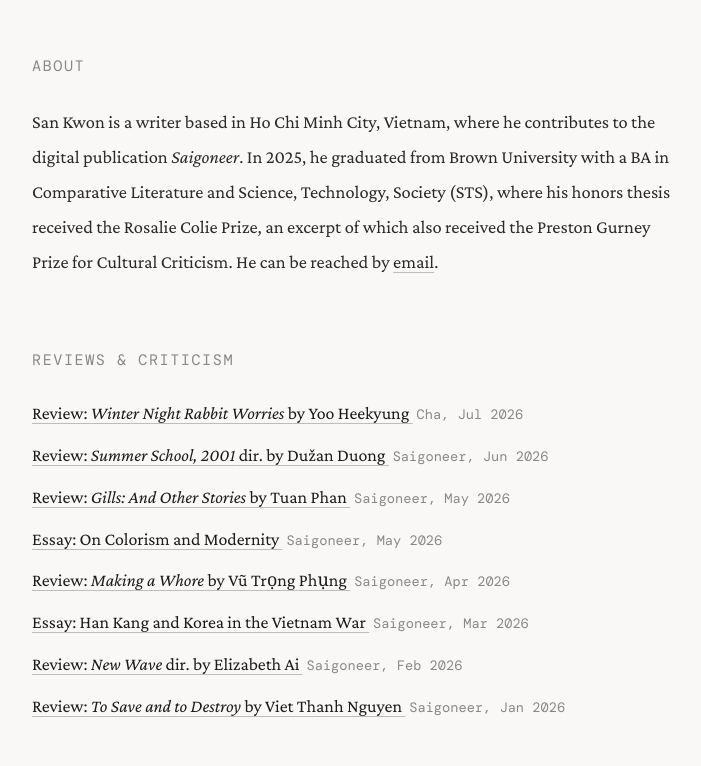
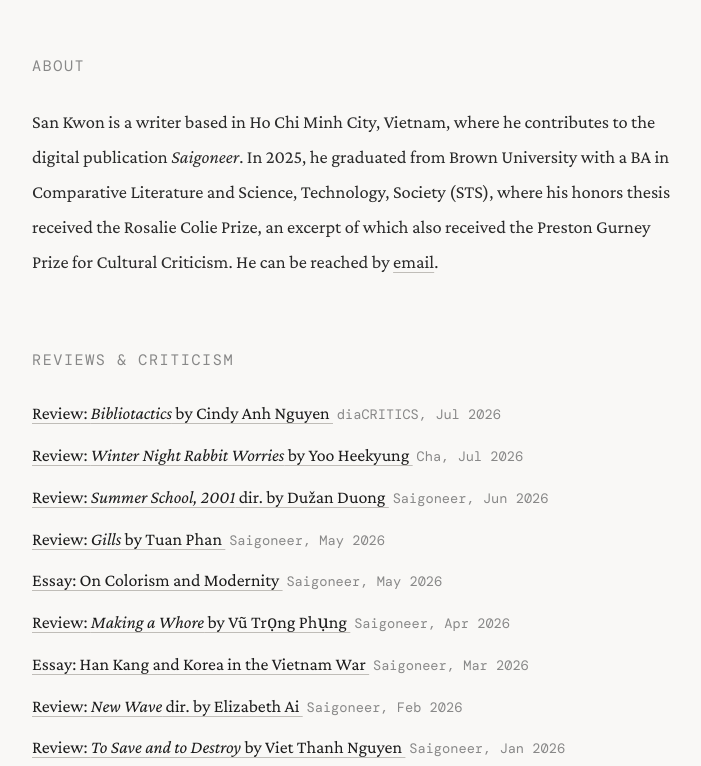
Before and after one commit to san-kwon/san-kwon.github.io, a plain HTML site: page index.html in a window 1280 px wide. Shown: the part 110-876 px from the top of the page, without its empty margins (286-987 px from the left). Drawn offline with nearby package versions, Linux system fonts and the light colour scheme; a web font is replaced by a local one.

Commit message:
Update index.html

```diff
--- a/index.html
+++ b/index.html
@@ -130,6 +130,12 @@
   <h2>Reviews & Criticism</h2>
   <ul>
     <li>
+      <a href="https://diacritics.org/2026/07/book-review-bibliotactics/" target="_blank" rel="noopener">
+        Review: <em>Bibliotactics</em> by Cindy Anh Nguyen
+      </a>
+      <span class="meta">diaCRITICS, Jul 2026</span>
+    </li>
+    <li>
       <a href="https://chajournal.com/2026/07/01/winter-night-rabbit/" target="_blank" rel="noopener">
         Review: <em>Winter Night Rabbit Worries</em> by Yoo Heekyung
       </a>
@@ -143,7 +149,7 @@
     </li>
     <li>
       <a href="https://saigoneer.com/lo%E1%BA%A1t-so%E1%BA%A1t-bookshelf/28988-short-story-collection-gills-pieces-together-a-raw-and-complex-portrait-of-saigon" target="_blank" rel="noopener">
-        Review: <em>Gills: And Other Stories</em> by Tuan Phan
+        Review: <em>Gills</em> by Tuan Phan
       </a>
       <span class="meta">Saigoneer, May 2026</span>
     </li>
```
